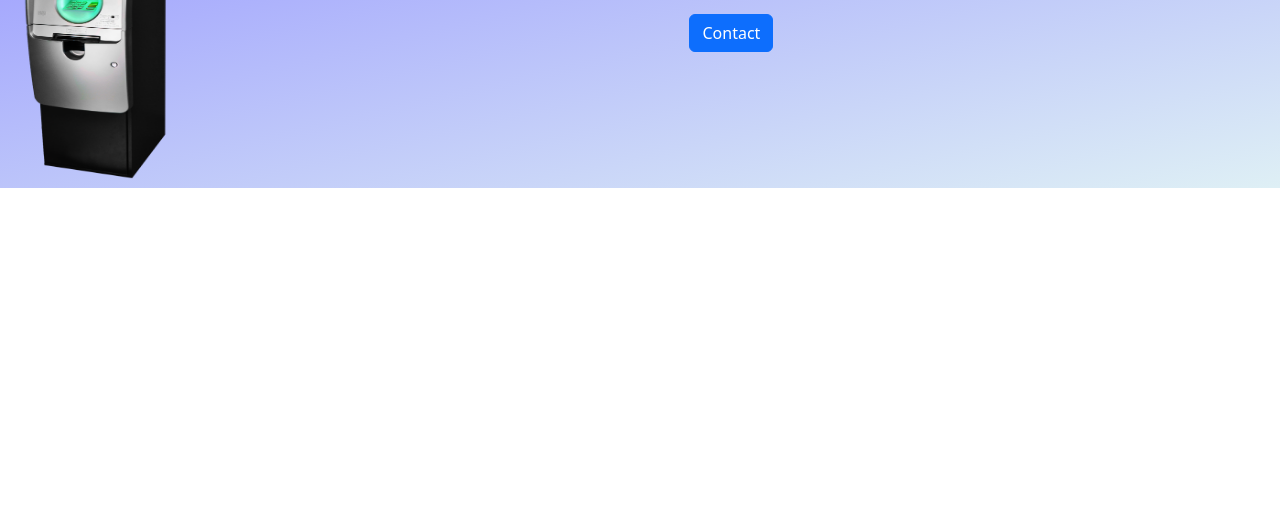
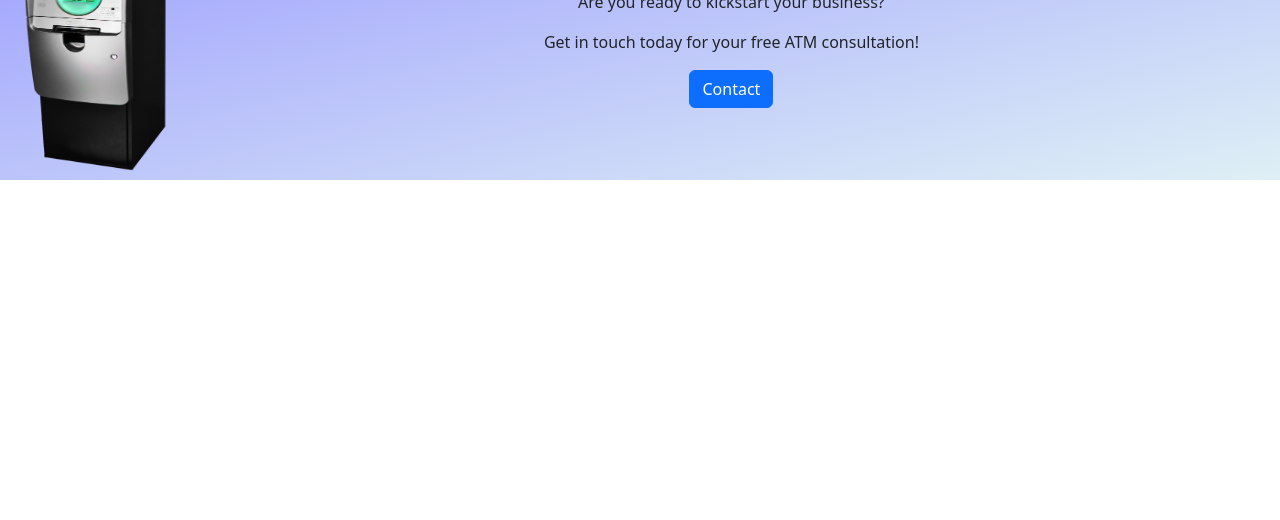
Before and after one commit to theeelgonzo/atm, a plain HTML site: page index.html in a window 1280 px wide. Shown: the part 280-800 px from the top of the page. Drawn offline with nearby package versions, Linux system fonts and the light colour scheme.

Commit message:
Position innerBlock content.

```diff
--- a/styles.css
+++ b/styles.css
@@ -37,7 +37,7 @@ Soon there will be style rules here
 }*/
 
 .banner {
-    margin-top: 2em;
+    margin-top: 1.5em;
     display: flex;
     background: linear-gradient(
         to bottom right,
@@ -53,4 +53,6 @@ Soon there will be style rules here
 .innerBlock {
     flex: 6;
     text-align: center;
+    margin-top: 5%;
+    margin-bottom: 5%;
 }
```
